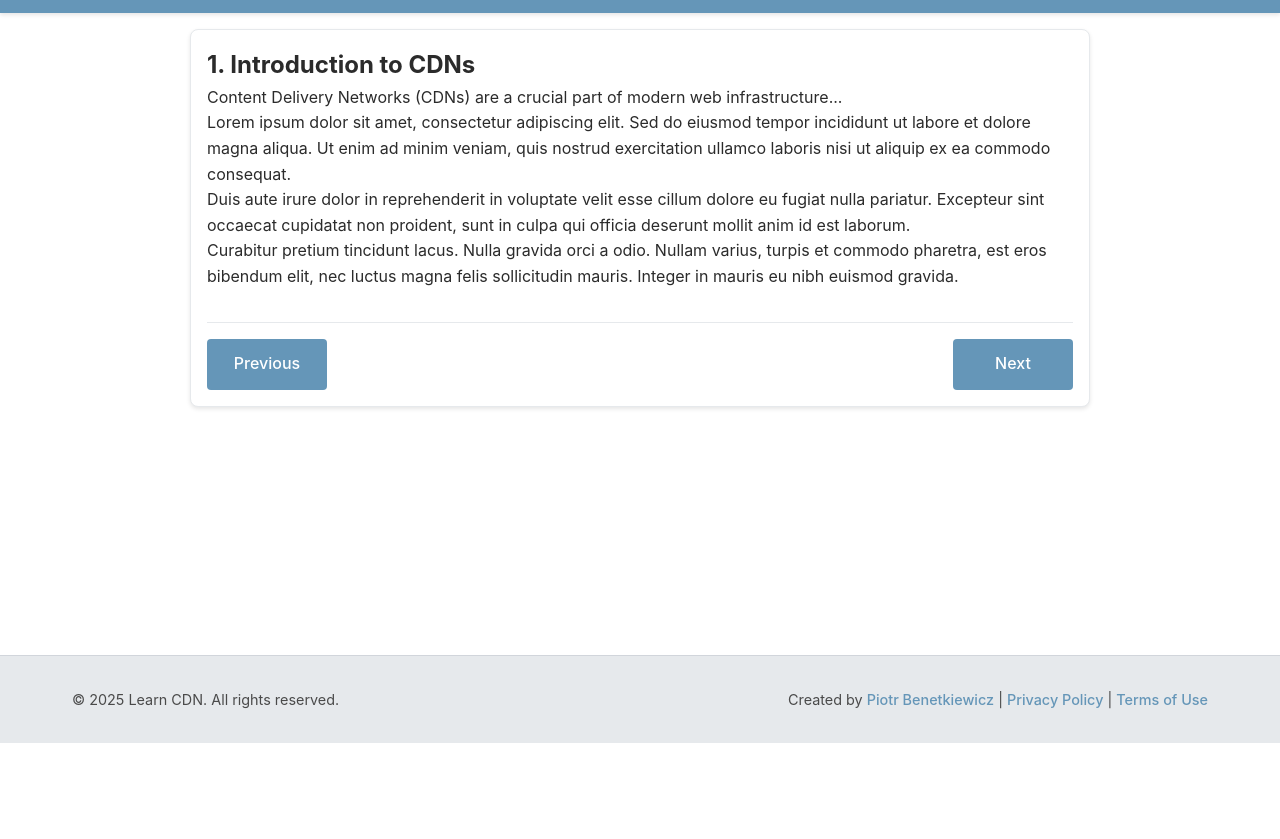
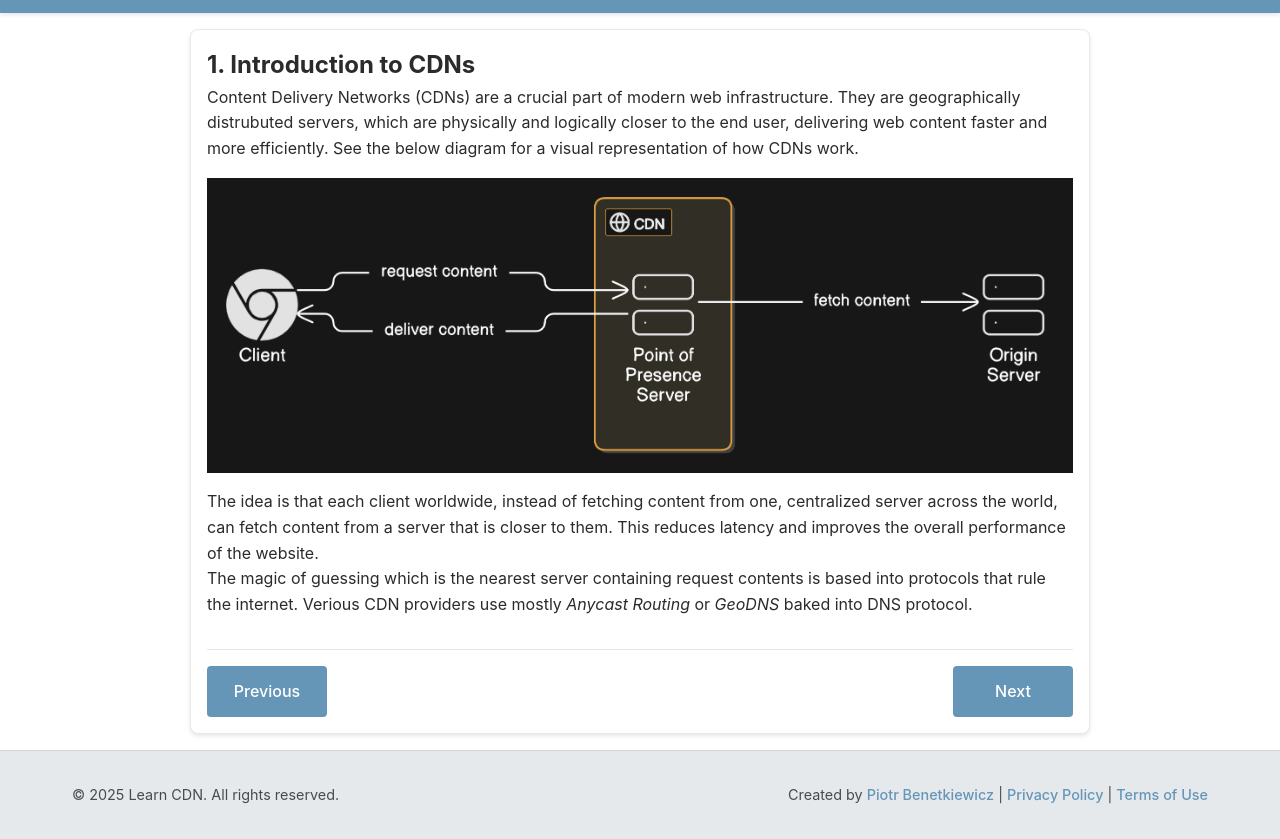
Before and after one commit to benetkiewicz/cdn-training, an Astro site: page /lesson in a window 1280 px wide. Shown: the part 57-896 px from the top of the page. Before the commit the page ends 800 px from the top, so only its background shows below. Built offline with nearby package versions, Linux system fonts and the light colour scheme; Astro itself is replaced by a stand-in of ours.

Commit message:
add some lesson content for test

```diff
--- a/src/pages/lesson.astro
+++ b/src/pages/lesson.astro
@@ -1,16 +1,46 @@
 ---
-import Layout from "../layouts/Layout.astro"
+import Layout from "../layouts/Layout.astro";
+import cdnDiagram from "../../public/lesson1/cdn-diagram.png";
 ---
 
+<style>
+    .image-wrapper {
+        background: #171717;
+        border-radius: 8px;
+        display: flex;
+        justify-content: center;
+        margin-top: 1rem;
+        margin-bottom: 1rem;
+        width: 100%;
+    }
+</style>
 <Layout>
-	<div class="container">
+    <div class="container">
         <div class="lesson-content">
             <h2>1. Introduction to CDNs</h2>
             <div class="lesson-body">
-                <p>Content Delivery Networks (CDNs) are a crucial part of modern web infrastructure...</p>
-                <p>Lorem ipsum dolor sit amet, consectetur adipiscing elit. Sed do eiusmod tempor incididunt ut labore et dolore magna aliqua. Ut enim ad minim veniam, quis nostrud exercitation ullamco laboris nisi ut aliquip ex ea commodo consequat.</p>
-                <p>Duis aute irure dolor in reprehenderit in voluptate velit esse cillum dolore eu fugiat nulla pariatur. Excepteur sint occaecat cupidatat non proident, sunt in culpa qui officia deserunt mollit anim id est laborum.</p>
-                <p>Curabitur pretium tincidunt lacus. Nulla gravida orci a odio. Nullam varius, turpis et commodo pharetra, est eros bibendum elit, nec luctus magna felis sollicitudin mauris. Integer in mauris eu nibh euismod gravida.</p>
+                <p>
+                    Content Delivery Networks (CDNs) are a crucial part of modern web infrastructure. They are
+                    geographically distrubuted servers, which are physically and logically closer to the end user,
+                    delivering web content faster and more efficiently. See the below diagram for a visual
+                    representation of how CDNs work.
+                </p>
+
+                <div class="image-wrapper">
+                    <img src={cdnDiagram.src} style="max-width: 100%; display: block;" alt="CDN Diagram" />
+                </div>
+
+                <p>
+                    The idea is that each client worldwide, instead of fetching content from one, centralized server
+                    across the world, can fetch content from a server that is closer to them. This reduces latency and
+                    improves the overall performance of the website.
+                </p>
+                <p>
+                    The magic of guessing which is the nearest server containing request contents is based into
+                    protocols that rule the internet. Verious CDN providers use mostly <em>Anycast Routing</em> or <em
+                        >GeoDNS</em
+                    > baked into DNS protocol.
+                </p>
             </div>
             <div class="lesson-nav">
                 <a href="#" class="button">Previous</a>
```
Also changed, not shown: public/lesson1/cdn-diagram.png (added), 1 other file.
